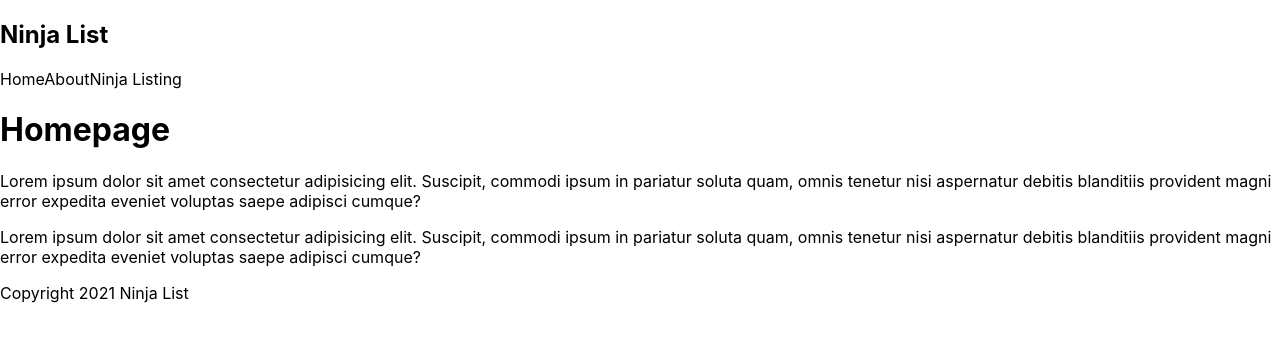
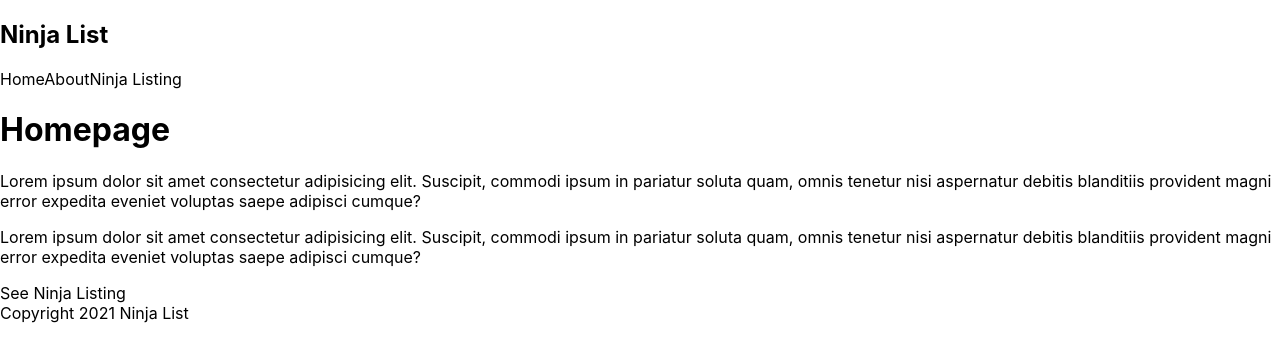
Before and after one commit to developer-junaid/NextJs-Tutorial, a Next.js app: page / in a window 1280 px wide. Shown: the top 362 px of the page. Built offline with nearby package versions, Linux system fonts and the light colour scheme.

Commit message:
linking routes

```diff
--- a/components/Navbar.js
+++ b/components/Navbar.js
@@ -1,14 +1,24 @@
 import React from "react";
 
+// Link
+import Link from "next/link";
+
+// Navbar component
 const Navbar = () => {
   return (
     <nav>
       <div className="logo">
         <h1>Ninja List</h1>
       </div>
-      <a>Home</a>
-      <a>About</a>
-      <a>Ninja Listing</a>
+      <Link href="/">
+        <a>Home</a>
+      </Link>
+      <Link href="/about">
+        <a>About</a>
+      </Link>
+      <Link href="/ninjas">
+        <a>Ninja Listing</a>
+      </Link>
     </nav>
   );
 };
--- a/pages/index.js
+++ b/pages/index.js
@@ -1,8 +1,15 @@
 import Head from "next/head";
 import Image from "next/image";
+
+// Components
 import Footer from "../components/Footer";
 import Navbar from "../components/Navbar";
+
+// Styles
 import styles from "../styles/Home.module.css";
+
+// Link
+import Link from "next/link";
 
 export default function Home() {
   return (
@@ -21,6 +28,9 @@
         debitis blanditiis provident magni error expedita eveniet voluptas saepe
         adipisci cumque?
       </p>
+      <Link href="/ninjas">
+        <a>See Ninja Listing</a>
+      </Link>
       <Footer />
     </div>
   );
```
